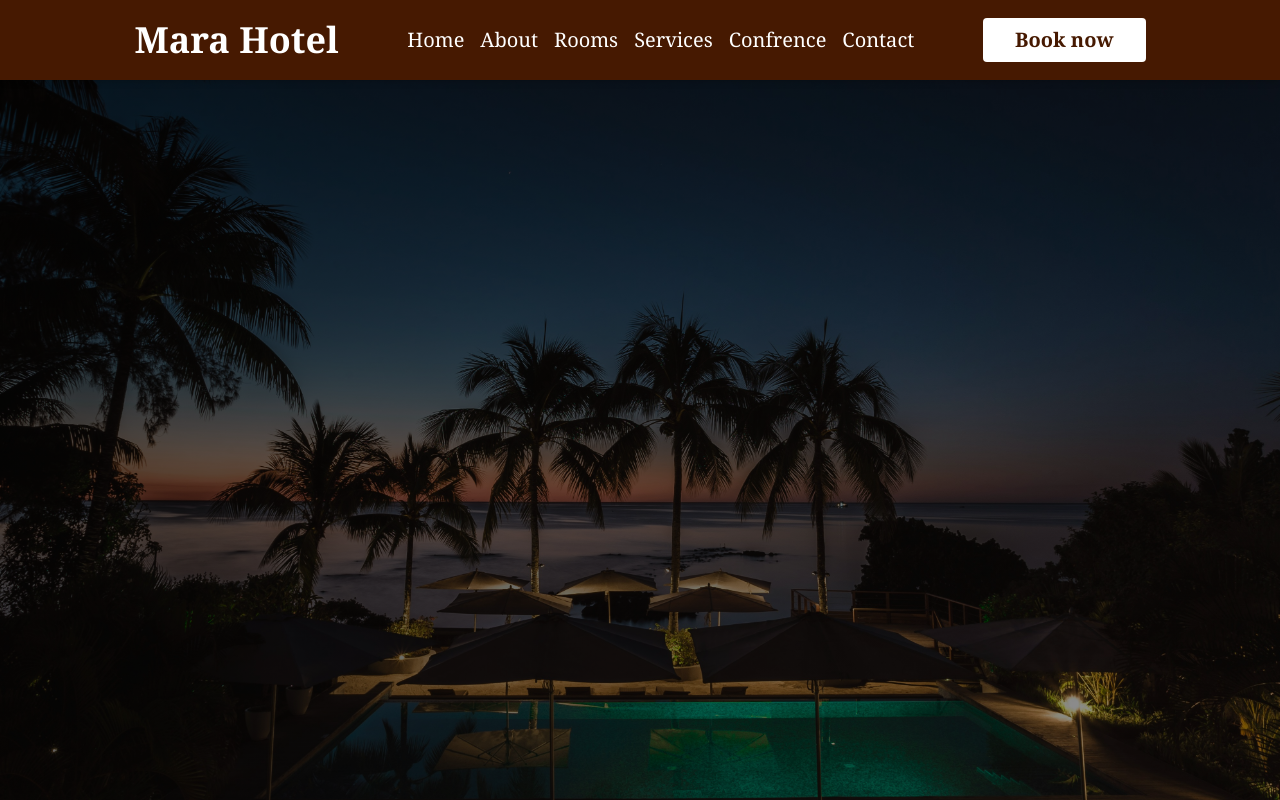
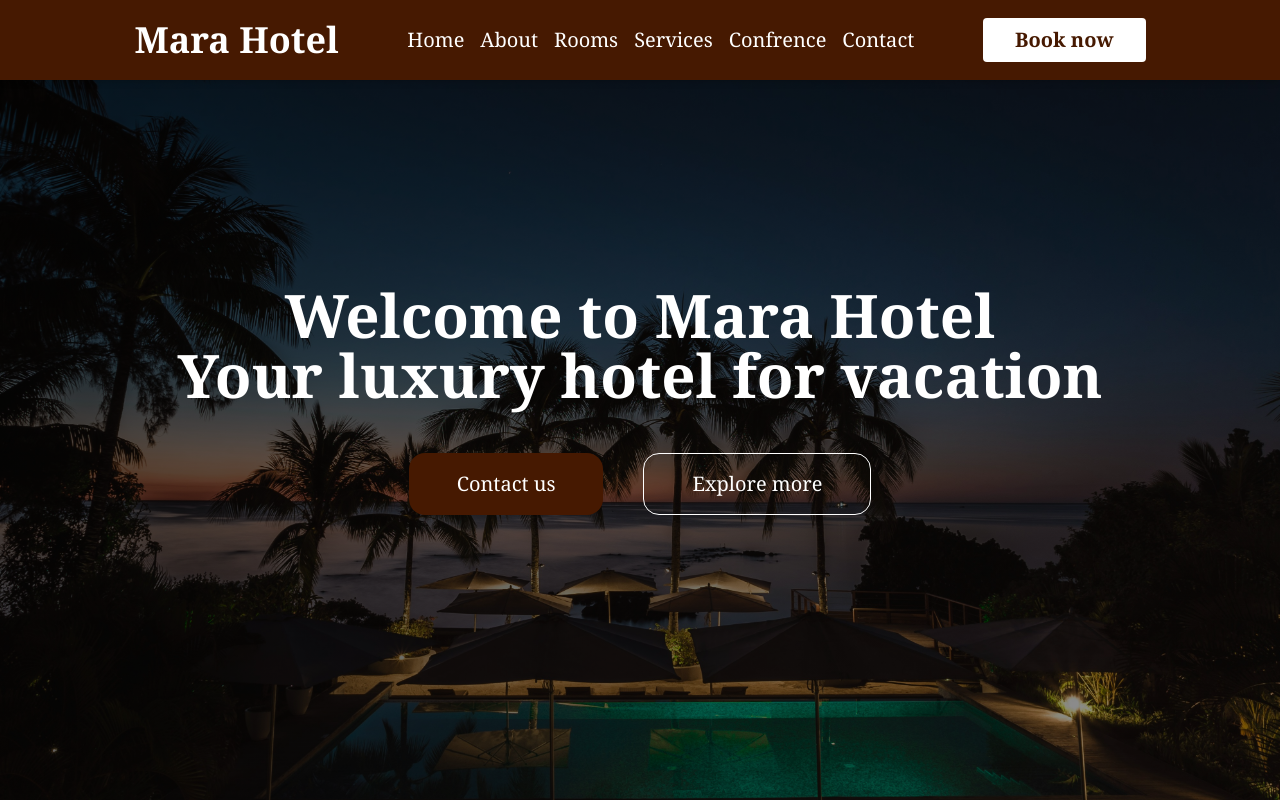
Before and after one commit to tonyopuodho/Hotel, a React (Vite) app: page / in a window 1280 px wide. Built offline with nearby package versions, Linux system fonts and the light colour scheme.

Commit message:
implementing hero page

```diff
--- a/src/Components/Home/Hero.jsx
+++ b/src/Components/Home/Hero.jsx
@@ -34,6 +34,23 @@ function Hero() {
                      style={{backgroundImage:`url(${item})`}}></div>
                 ))
             }
+            {/*content */}
+            <div className='relative z-30 flex items-center justify-center h-full'>
+                <div className='max-w-7xl md:w-[80%] mx-auto w-full p-2 font-serif flex justify-center items-center flex-col gap-2'>
+                    <div className='text-center'>
+                        <h1 className='text-white text-4xl md:text-6xl font-extrabold'>Welcome to Mara Hotel</h1>
+                        <h1 className='text-white text-4xl md:text-6xl font-extrabold'>Your luxury hotel for vacation</h1>
+                    </div>
+                    <div className='flex flex-col md:flex-row gap-10 mt-10'>
+                      <button className='py-4 px-12 text-white bg-amber-950 text-xl
+                      outline-none
+                      rounded-2xl cursor-pointer'>Contact us</button>
+                      <button  className='py-4 px-12 text-white bg-transparent border text-xl
+                      outline-none transition-all duration-300 hover:bg-amber-950
+                      rounded-2xl cursor-pointer'>Explore more</button>
+                    </div>
+                </div>
+            </div>
         </div>
     </div>
   )
```
